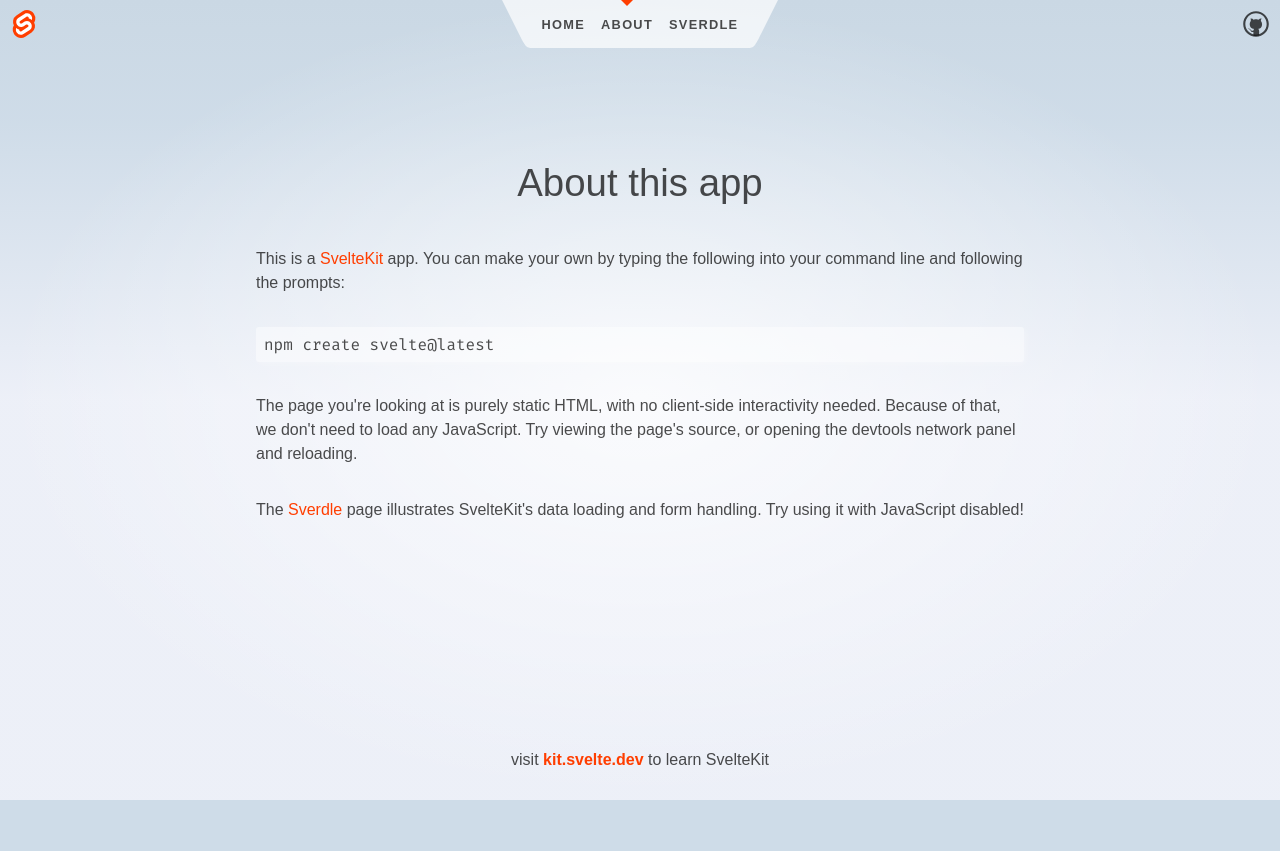
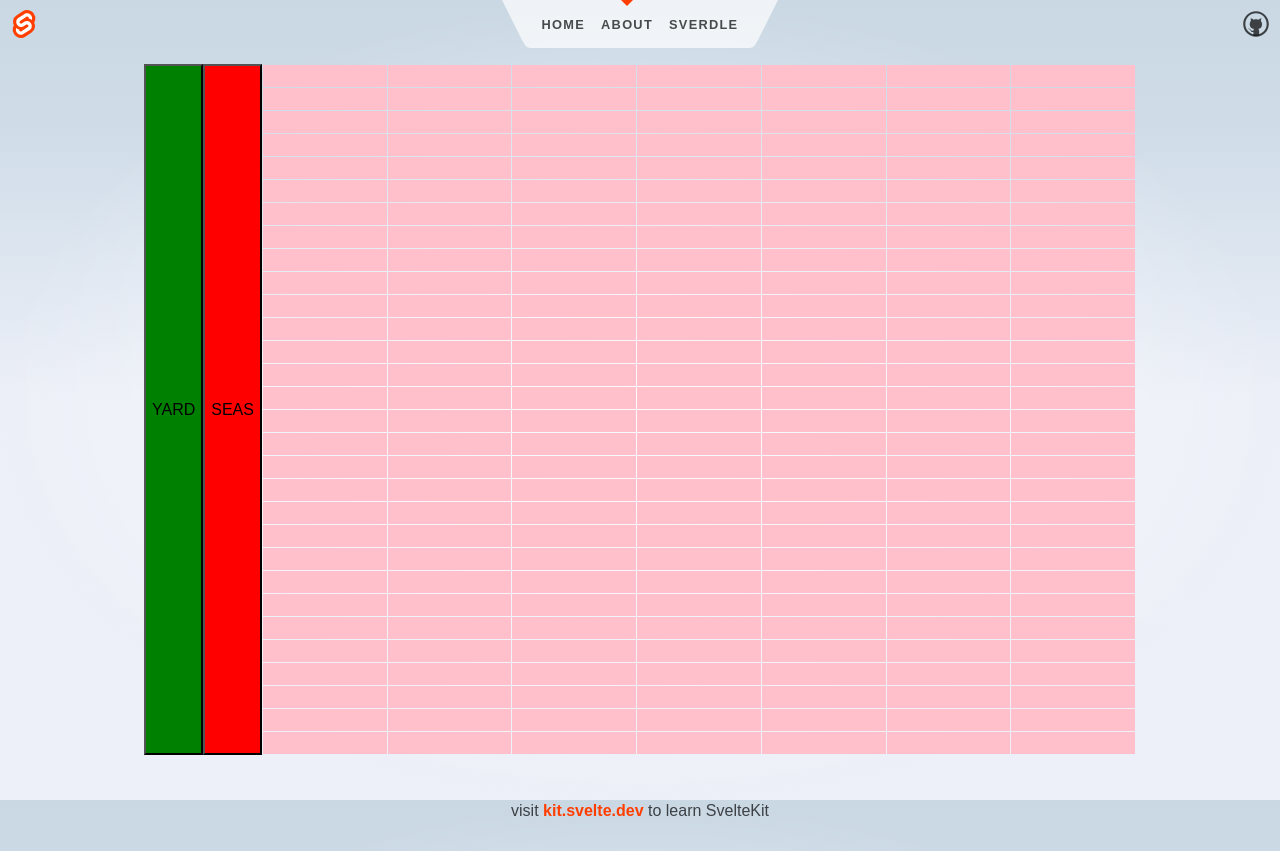
Before and after one commit to nataliac29/my-app, a SvelteKit app: page /about in a window 1280 px wide. Before the commit the page ends 800 px from the top, so only its background shows below. Built offline with nearby package versions, Linux system fonts and the light colour scheme.

Commit message:
Different Locations

```diff
--- a/src/routes/about/+page.svelte
+++ b/src/routes/about/+page.svelte
@@ -1,26 +1,100 @@
+<script>
+	let columns = new Array(7);
+	let rows = new Array(30);
+	let state = new Array(rows.length * columns.length).fill("");
+	let isDrag = false;
+	let isYard = true;
+	let isSeas = false;
+
+	const beginDrag = () => {
+		isDrag = true;
+	};
+
+	const endDrag = () => {
+		isDrag = false;
+	};
+
+	const changeLocation = () => {
+		isYard = !isYard;
+		isSeas = !isSeas;
+	};
+
+	const toggle = (r, c) => {
+		if (isSeas && state[r * columns.length + c] == "s") {
+			state[r * columns.length + c] = "";
+		} else if (isYard && state[r * columns.length + c] == "y") {
+			state[r * columns.length + c] = "";
+		} else {
+			state[r * columns.length + c] = isSeas ? "s" : "y";
+		}
+	};
+
+	const mouseHandler = (r, c) => (e) => {
+		if (isDrag || e.type === "mousedown") {
+			toggle(r, c);
+		}
+	};
+</script>
+
 <svelte:head>
 	<title>About</title>
 	<meta name="description" content="About this app" />
 </svelte:head>
 
-<div class="text-column">
-	<h1>About this app</h1>
+<svelte:window
+	on:mousedown={beginDrag}
+	on:mouseup={endDrag}
+	on:keypress={(e) => e.key == "q" && changeLocation()}
+/>
+<div class:container={true}>
+	<button on:click={changeLocation} class:button-selected={isYard}>
+		YARD
+	</button>
+	<button on:click={changeLocation} class:button-selected={isSeas}>
+		SEAS
+	</button>
 
-	<p>
-		This is a <a href="https://kit.svelte.dev">SvelteKit</a> app. You can make your own by typing the
-		following into your command line and following the prompts:
-	</p>
+	<table>
+		{#each rows as _row, r}
+			<tr>
+				{#each columns as _column, c}
+					<td
+						on:mousedown={mouseHandler(r, c)}
+						on:mouseenter={mouseHandler(r, c)}
+						class:seas={state[r * columns.length + c] == "s"}
+						class:yard={state[r * columns.length + c] == "y"}
+					/>
+				{/each}
+			</tr>
+		{/each}
+	</table>
+</div>
 
-	<pre>npm create svelte@latest</pre>
-
-	<p>
-		The page you're looking at is purely static HTML, with no client-side interactivity needed.
-		Because of that, we don't need to load any JavaScript. Try viewing the page's source, or opening
-		the devtools network panel and reloading.
-	</p>
-
-	<p>
-		The <a href="/sverdle">Sverdle</a> page illustrates SvelteKit's data loading and form handling. Try
-		using it with JavaScript disabled!
-	</p>
-</div>
+<style>
+	.container {
+		width: 100%;
+		display: flex;
+		flex-direction: row;
+	}
+	td {
+		width: 20px;
+		height: 20px;
+		background-color: pink;
+	}
+	.seas {
+		background-color: green;
+	}
+	.yard {
+		background-color: blue;
+	}
+	table {
+		border-spacing: 1px;
+		width: 100%;
+	}
+	.button-selected {
+		background-color: green;
+	}
+	button {
+		background-color: red;
+	}
+</style>
```
